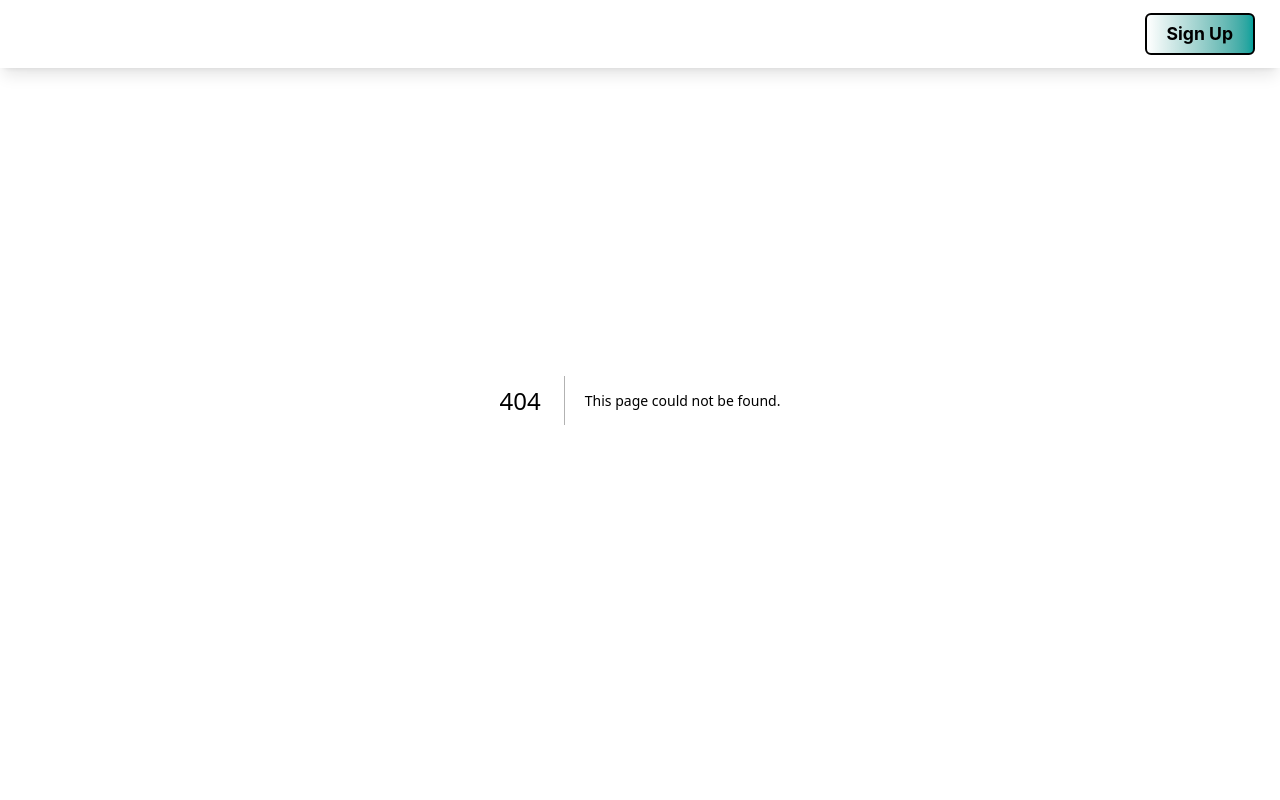
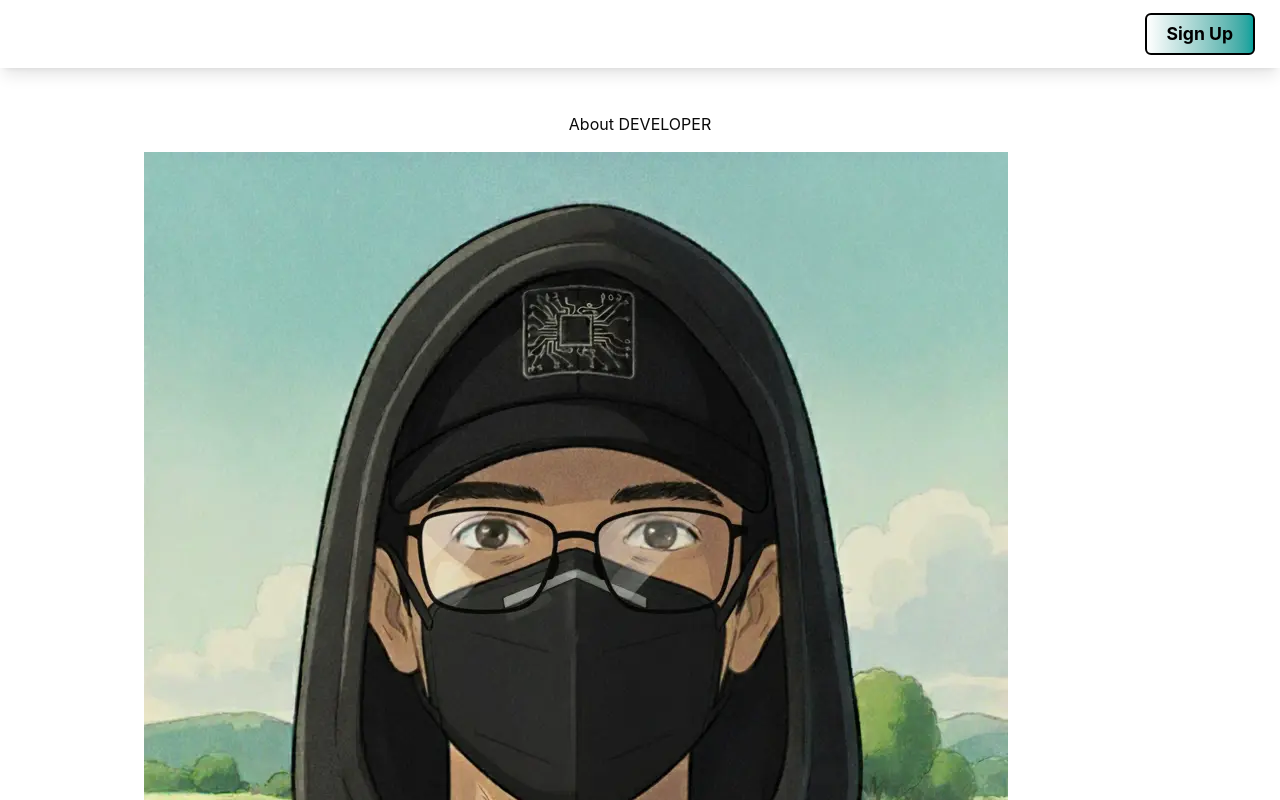
Before and after one commit to balajiNadar08/Anger-Room, a Next.js app: page /about-dev in a window 1280 px wide. Before the commit this address had no page. Shown: the top 800 px of the page. Built offline with nearby package versions, Linux system fonts and the light colour scheme.

Commit message:
Made a about-dev page

```diff
--- /dev/null
+++ b/app/about-dev/page.tsx
@@ -0,0 +1,49 @@
+import { Github, Instagram } from "lucide-react";
+
+const page = () => {
+  return (
+    <div className="w-full max-w-5xl mx-auto flex flex-col mt-[2rem] gap-[1rem] items-center px-4 py-20">
+      <div>
+        <h1>About DEVELOPER</h1>
+      </div>
+
+      <div>
+        <div>
+          <img
+            src="/assets/dev-img.webp"
+            alt="image of developer in ghibli style"
+          />
+        </div>
+
+        <p>
+          Hi, I'm Balaji, the developer of AngerRoom. I'm also a full-stack
+          developer passionate about creating beautiful, functional and
+          user-friendly applications that I intend to use and share with the
+          world. AngerRoom is a personal project designed and developed to bring
+          a positive change in users real-life by removing the negative and
+          toxicity in AngerRoom. I believe in the power of simple and effective
+          communication tools and I hope you enjoy using this platform as much
+          as I enjoyed building it.
+        </p>
+      </div>
+
+      <div className="">
+        <p className="">DEVELOPER'S SOCIAL</p>
+        <div className="">
+          <a href="https://github.com/balajiNadar08" target="_blank">
+            <Github size={26} />
+          </a>
+          <a href="https://www.instagram.com/balaji_nadar_08/" target="_blank">
+            <Instagram size={26} />
+          </a>
+        </div>
+      </div>
+
+      <div>
+        <button>Back to Chat</button>
+      </div>
+    </div>
+  );
+};
+
+export default page;
```
Also changed, not shown: public/assets/dev-img.webp (added).
